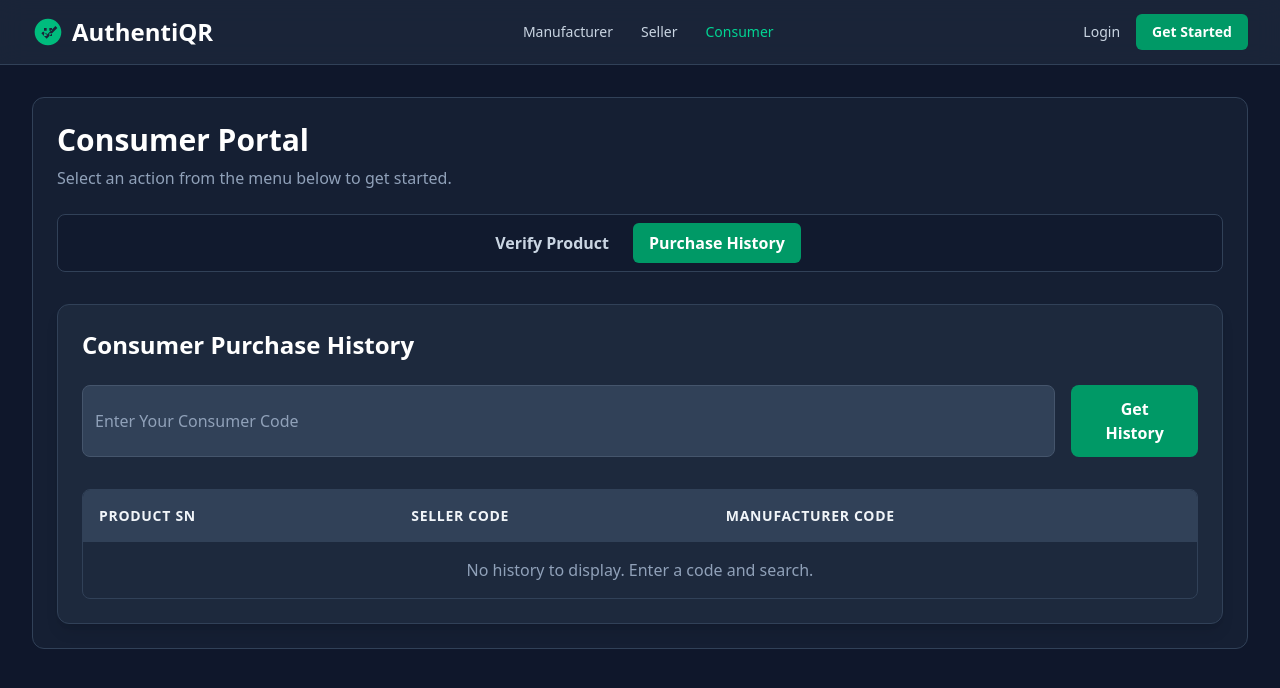
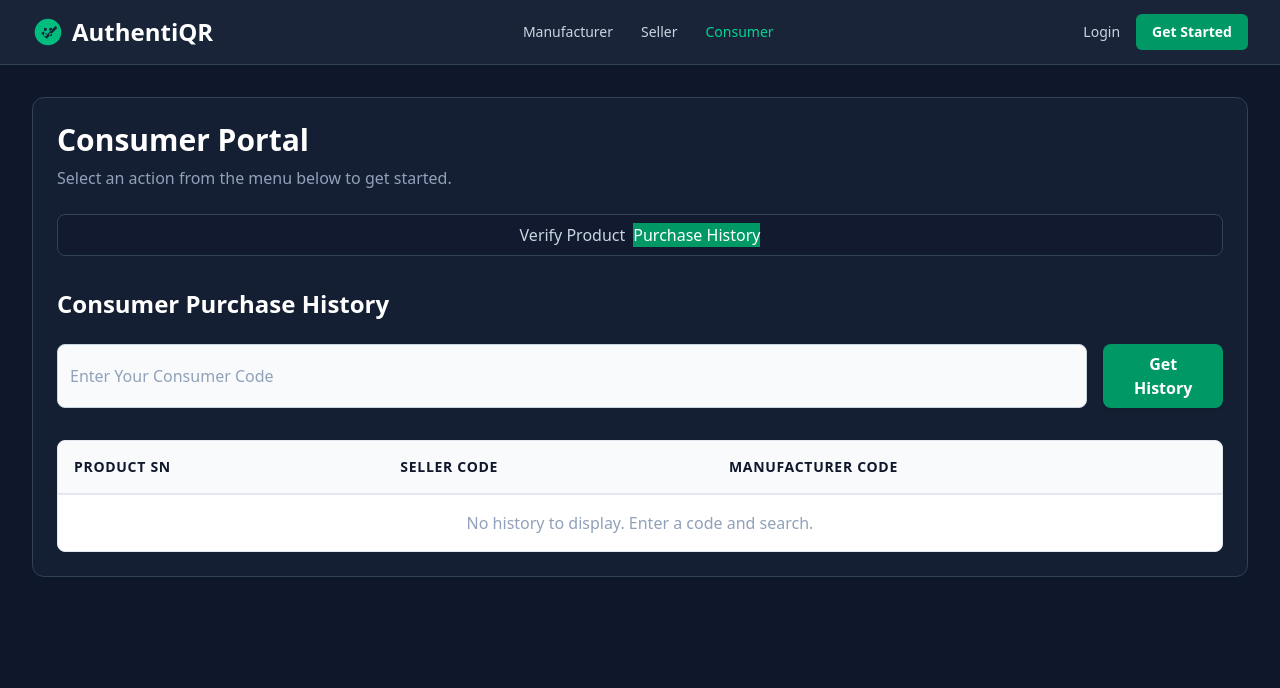
Before and after one commit to avanishshaw/Product-Identification, a React (Vite) app in the folder frontend/: page /consumer/history in a window 1280 px wide. Shown: the top 688 px of the page. Built offline with nearby package versions, Linux system fonts and the light colour scheme.

Commit message:
Updated index.css

```diff
--- a/frontend/src/index.css
+++ b/frontend/src/index.css
@@ -1,37 +1,39 @@
+/* This is the new required import for the @tailwindcss/vite plugin */
 @import "tailwindcss";
 
-/* This is where we define our own custom, reusable component classes.
-  It's important this comes AFTER the main import.
-*/
+/* Here we define our custom, reusable component classes */
 @layer components {
-  .sub-nav-link {
-    @apply px-4 py-2 rounded-md hover:bg-emerald-500 hover:text-white font-semibold transition-colors duration-200;
+  .btn-primary {
+    @apply bg-emerald-600 hover:bg-emerald-700 text-white font-semibold py-2 px-5 rounded-lg shadow-sm hover:shadow-md transition-all duration-300 flex items-center justify-center space-x-2;
+  }
+  .btn-secondary {
+     @apply bg-slate-200 hover:bg-slate-300 text-slate-800 font-semibold py-2 px-5 rounded-lg transition-all duration-300;
+  }
+  .feature-card {
+      @apply bg-white rounded-xl p-8 border border-slate-200 transition-all duration-300;
+  }
+  .feature-card:hover {
+      @apply transform -translate-y-1 shadow-lg;
+  }
+   .form-card {
+     @apply bg-white p-8 rounded-xl shadow-lg border border-slate-200;
   }
   .input-style {
-    @apply w-full p-3 bg-slate-700 border border-slate-600 rounded-lg text-white placeholder-slate-400 focus:outline-none focus:ring-2 focus:ring-emerald-500;
-  }
-  .btn-primary {
-    @apply bg-emerald-600 hover:bg-emerald-700 text-white font-bold py-3 px-6 rounded-lg transition-colors duration-200 flex items-center justify-center space-x-2 disabled:bg-slate-500;
-  }
-  .btn-secondary {
-     @apply bg-slate-200 hover:bg-slate-300 text-slate-800 font-bold py-3 px-6 rounded-lg transition-colors duration-200;
-  }
-  .card {
-     @apply bg-slate-800 p-6 rounded-xl shadow-lg border border-slate-700;
+      @apply w-full p-3 bg-slate-50 border border-slate-300 rounded-lg text-slate-900 placeholder-slate-400 focus:outline-none focus:ring-2 focus:ring-emerald-500;
   }
   .table-wrapper {
-      @apply overflow-x-auto bg-slate-800 rounded-lg border border-slate-700;
+      @apply overflow-x-auto bg-white rounded-lg border border-slate-200;
   }
   .table-wrapper table {
-      @apply min-w-full text-left text-sm text-slate-300;
+      @apply min-w-full text-left text-sm text-slate-700;
   }
   .table-wrapper th {
-      @apply bg-slate-700 p-4 font-semibold text-slate-100 uppercase tracking-wider;
+      @apply bg-slate-50 p-4 font-semibold text-slate-900 uppercase tracking-wider border-b-2 border-slate-200;
   }
   .table-wrapper td {
-      @apply p-4 border-t border-slate-700;
+      @apply p-4 border-t border-slate-200;
   }
   .table-wrapper tbody tr:hover {
-      @apply bg-slate-700/50;
+      @apply bg-slate-50;
   }
 }
```
